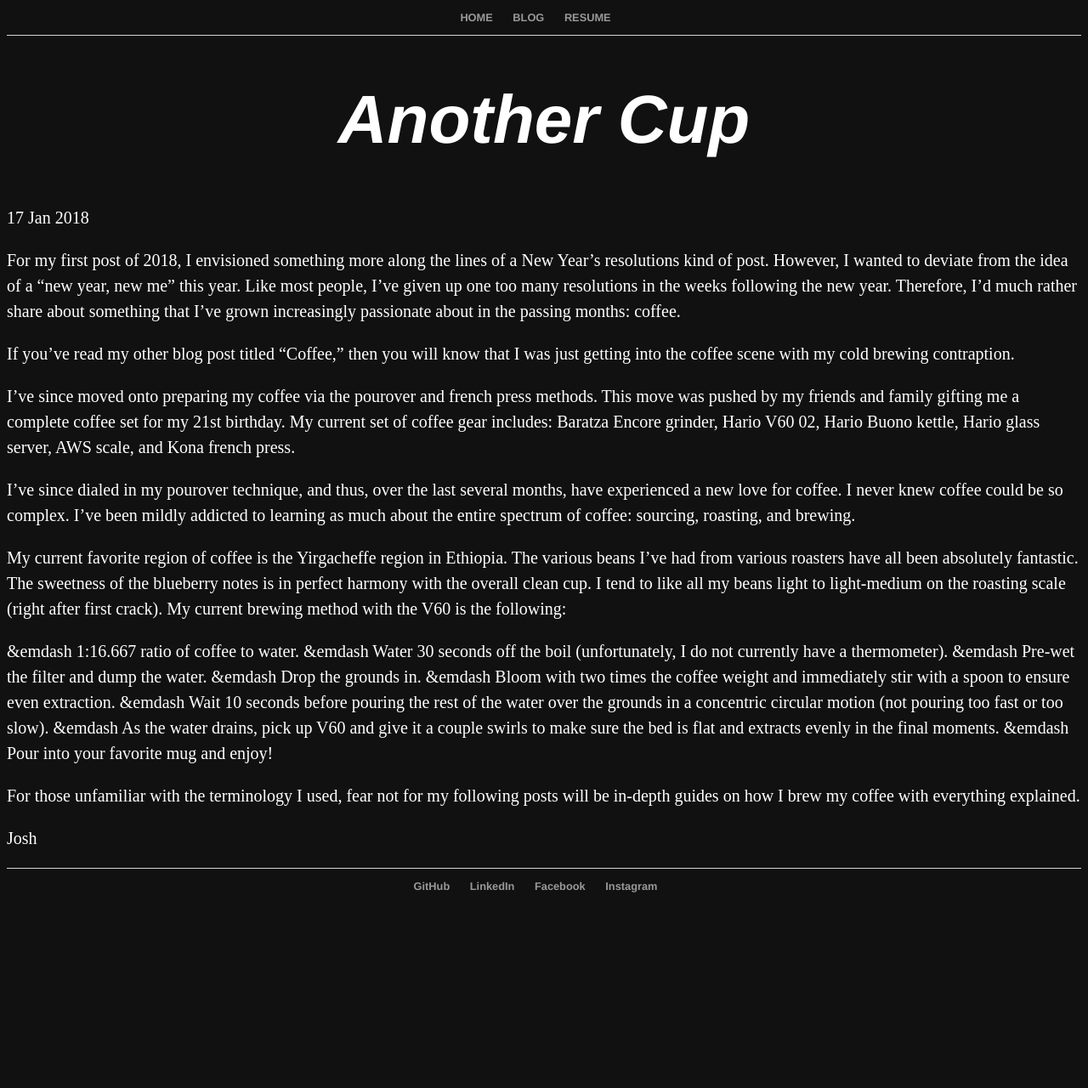
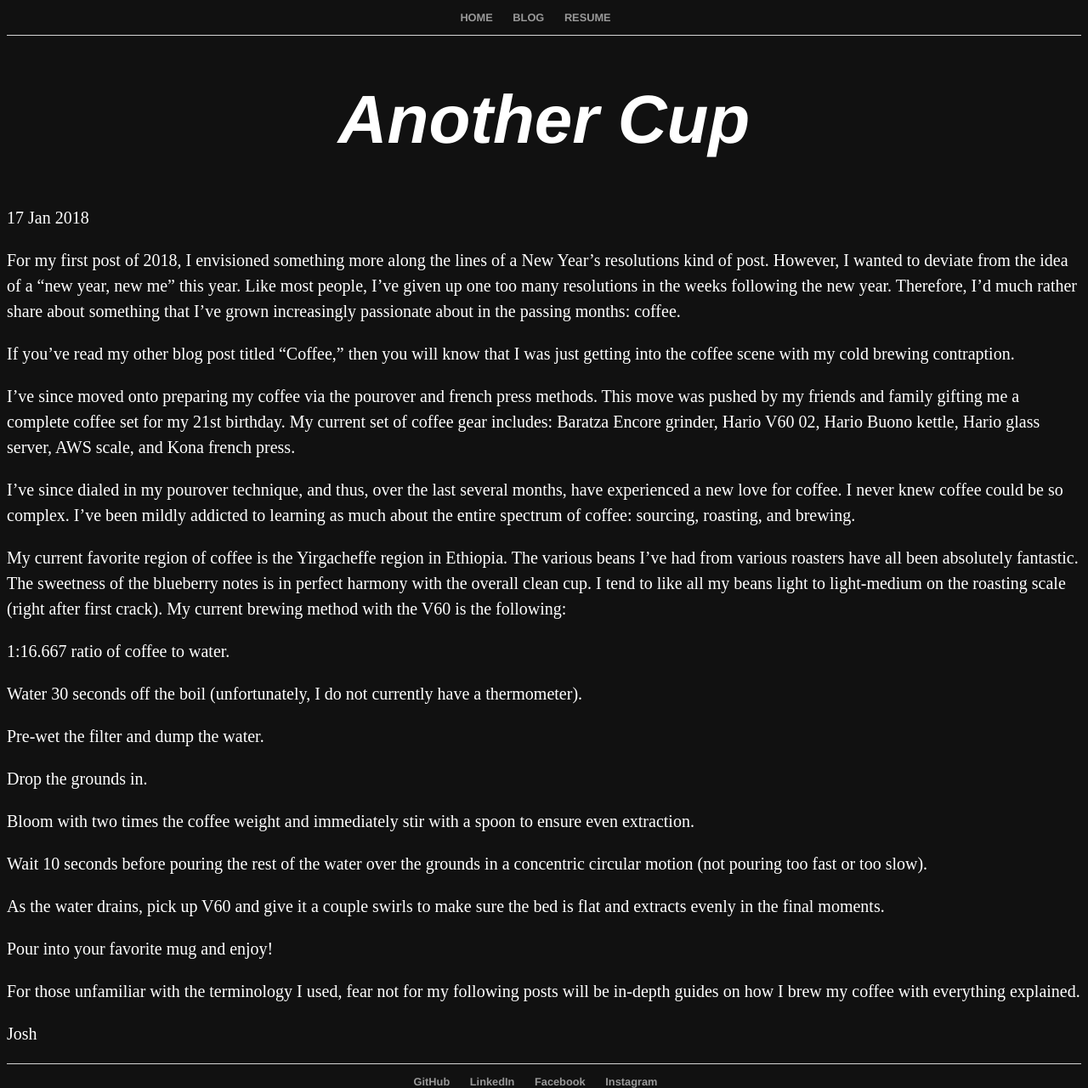
Before and after one commit to 1996leejoshua/1996leejoshua.github.io, a Jekyll site: the page built from _posts/2018-01-17-Another-Cup.md, in a window 1280 px wide. Shown: the whole page at 85% size. Built offline with Jekyll 4.4.1, drawn with Linux system fonts in a browser that asks for light colours; before the commit the page ends 1050 px from its top, so only the background shows below that.

Commit message:
Update 2018-01-17-Another-Cup.md

```diff
--- a/_posts/2018-01-17-Another-Cup.md
+++ b/_posts/2018-01-17-Another-Cup.md
@@ -14,14 +14,21 @@ I've since dialed in my pourover technique, and thus, over the last several mont
 
 My current favorite region of coffee is the Yirgacheffe region in Ethiopia. The various beans I've had from various roasters have all been absolutely fantastic. The sweetness of the blueberry notes is in perfect harmony with the overall clean cup. I tend to like all my beans light to light-medium on the roasting scale (right after first crack). My current brewing method with the V60 is the following:
 
-&emdash 1:16.667 ratio of coffee to water.
-&emdash Water 30 seconds off the boil (unfortunately, I do not currently have a thermometer).
-&emdash Pre-wet the filter and dump the water.
-&emdash Drop the grounds in.
-&emdash Bloom with two times the coffee weight and immediately stir with a spoon to ensure even extraction.
-&emdash Wait 10 seconds before pouring the rest of the water over the grounds in a concentric circular motion (not pouring too fast or too slow).
-&emdash As the water drains, pick up V60 and give it a couple swirls to make sure the bed is flat and extracts evenly in the final moments.
-&emdash Pour into your favorite mug and enjoy!
+1:16.667 ratio of coffee to water.
+
+Water 30 seconds off the boil (unfortunately, I do not currently have a thermometer).
+
+Pre-wet the filter and dump the water.
+
+Drop the grounds in.
+
+Bloom with two times the coffee weight and immediately stir with a spoon to ensure even extraction.
+
+Wait 10 seconds before pouring the rest of the water over the grounds in a concentric circular motion (not pouring too fast or too slow).
+
+As the water drains, pick up V60 and give it a couple swirls to make sure the bed is flat and extracts evenly in the final moments.
+
+Pour into your favorite mug and enjoy!
 
 For those unfamiliar with the terminology I used, fear not for my following posts will be in-depth guides on how I brew my coffee with everything explained.
 
```
